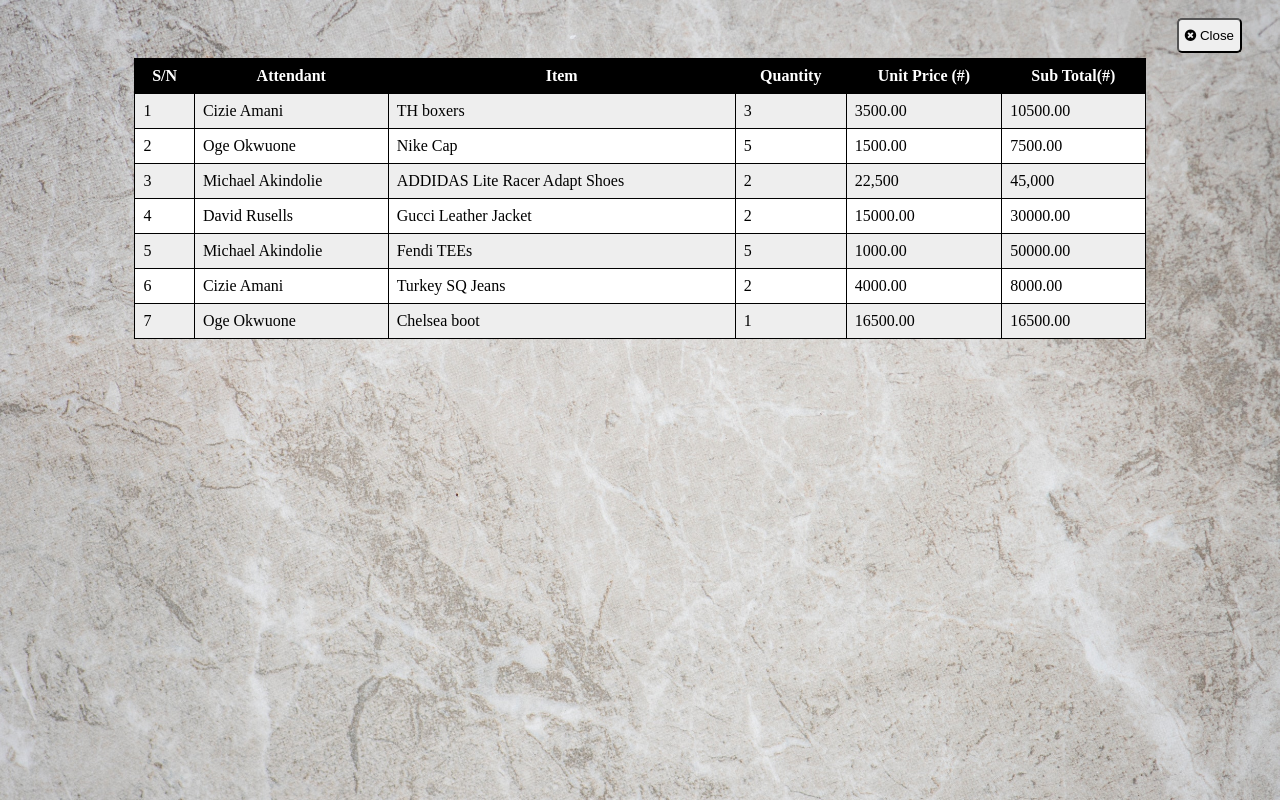
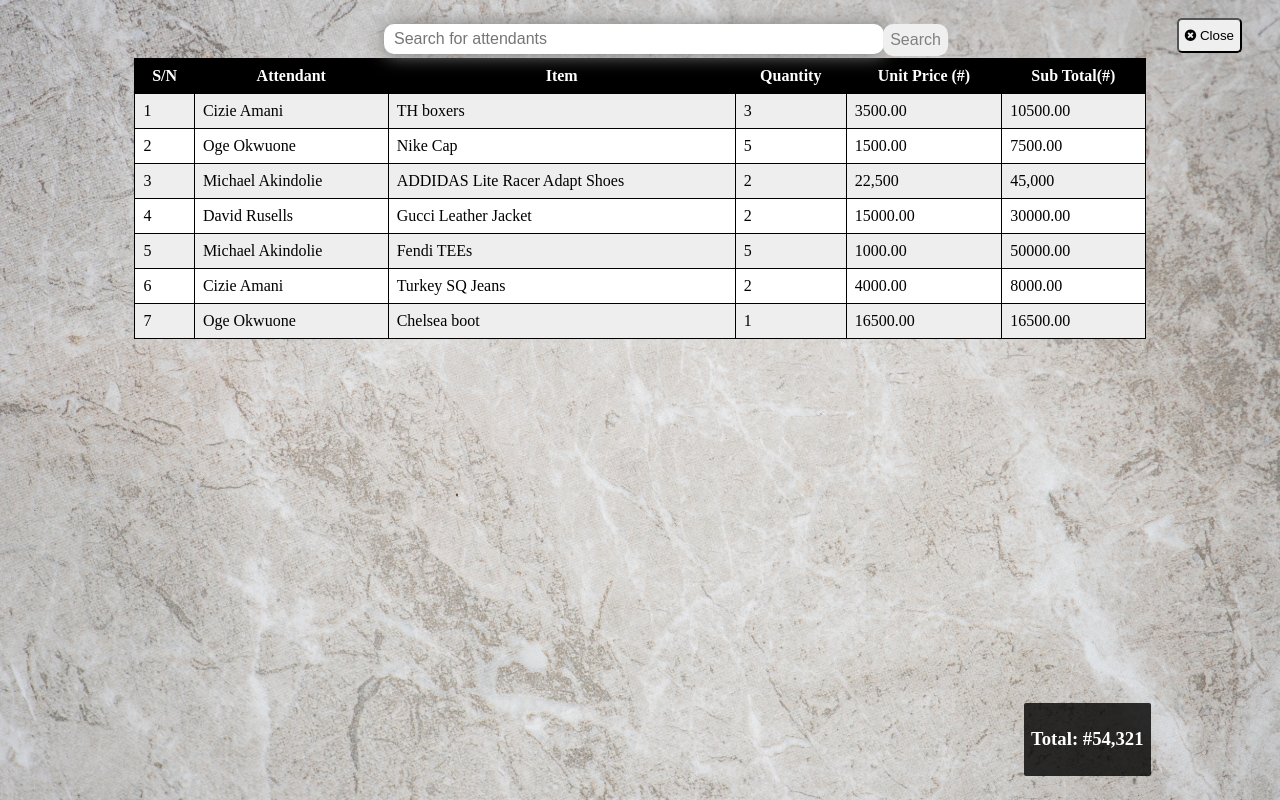
Before and after one commit to deytola/store-management, a website: page UI/sales/allSales/allAttendantSales.html in a window 1280 px wide. Drawn offline with Linux system fonts and the light colour scheme; files whose address does not match are found by name.

Commit message:
Add files via upload

```diff
--- a/UI/sales/allSales/allAttendantSales.html
+++ b/UI/sales/allSales/allAttendantSales.html
@@ -7,9 +7,15 @@
 </head>
 <body>
 	<header>
+		<div id="searchbar">
+			<input id="searchfield" type="search" placeholder="Search for attendants"/>
+			<button id="searchbtn">Search</button>
+		</div>
 		<button id='cancel'><span class='fa fa-times-circle'></span> Close</button>
 	</header>
+
 	<table id='details'>
+
 		<tr>
 			<th>S/N</th>
 			<th>Attendant</th>
@@ -75,5 +81,8 @@
 			<td>16500.00</td>
 		</tr>
 	</table>
+	<div class="total">
+			<h3>Total: #54,321</h3>
+	</div>
 </body>
 </html>
--- a/UI/sales/allSales/css/style.css
+++ b/UI/sales/allSales/css/style.css
@@ -26,6 +26,7 @@
 table#details th {
     background-color: black;
     color: white;
+    margin-top: 5%;
 }
 header {
     height: 50px;
@@ -44,3 +45,42 @@
 	background-size:100%;
 	background-repeat:no-repeat;
 }
+
+#searchfield{
+	position: absolute;
+	left: 30%;
+	height: 30px;
+	width:500px;
+	padding: 10px;
+	border: none;
+	border-radius: 10px;
+	box-shadow: 1px 1px 18px 1px grey;
+	font-size: 16px;
+	top: 3%;
+
+}
+#searchbtn{
+	position: absolute;
+	left: 69%;
+	padding: 7px;
+	border: none;
+	border-radius: 10px;
+	color: grey;
+	font-size: 16px;
+	top: 3%;
+
+}
+#searchbtn:hover{
+	box-shadow: 1px 1px 18px 1px grey;
+}
+.total{
+	position: absolute;
+	left: 80%;
+	padding: 7px;
+	border: none;
+	border-radius: 2px;
+	color: white;
+	font-size: 16px;
+	bottom: 3%;
+	background-color: rgba(0,0,0,0.8);
+}
```
Also changed, not shown: UI/sales/allSales/adminSales.html (+6 -0 lines), UI/sales/allSales/individualAttendantSales.html (+3 -0 lines).
